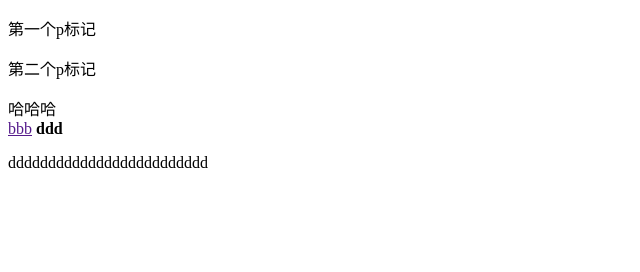
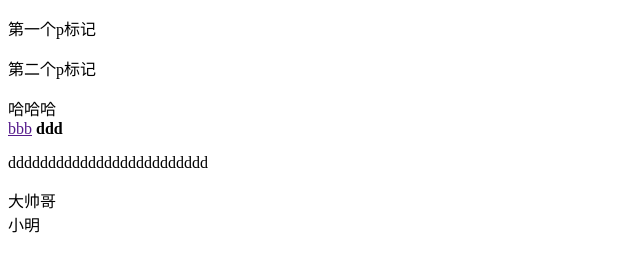
Before and after one commit to yangchenyyy/propotype1111111, a plain HTML site: page index.html in a window 1280 px wide. Shown: the whole page, without its empty margins (0-640 px from the left). Drawn offline with Linux system fonts and the light colour scheme.

Commit message:
大帅哥

```diff
--- a/index.html
+++ b/index.html
@@ -13,5 +13,7 @@
 <a href="">bbb</a>
 <b>ddd</b>
 <p>ddddddddddddddddddddddddd</p>
+<div>大帅哥</div>
+<div>小明</div>
 </body>
 </html>
```
